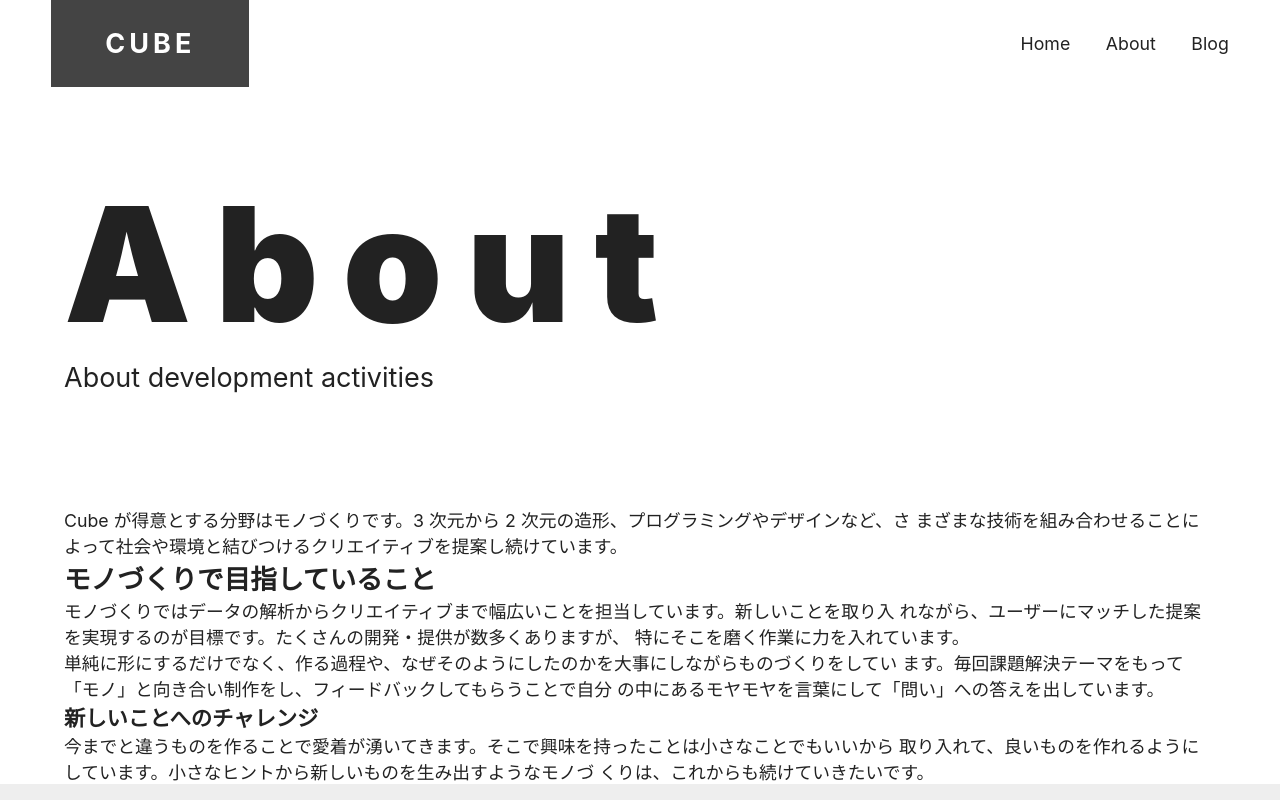
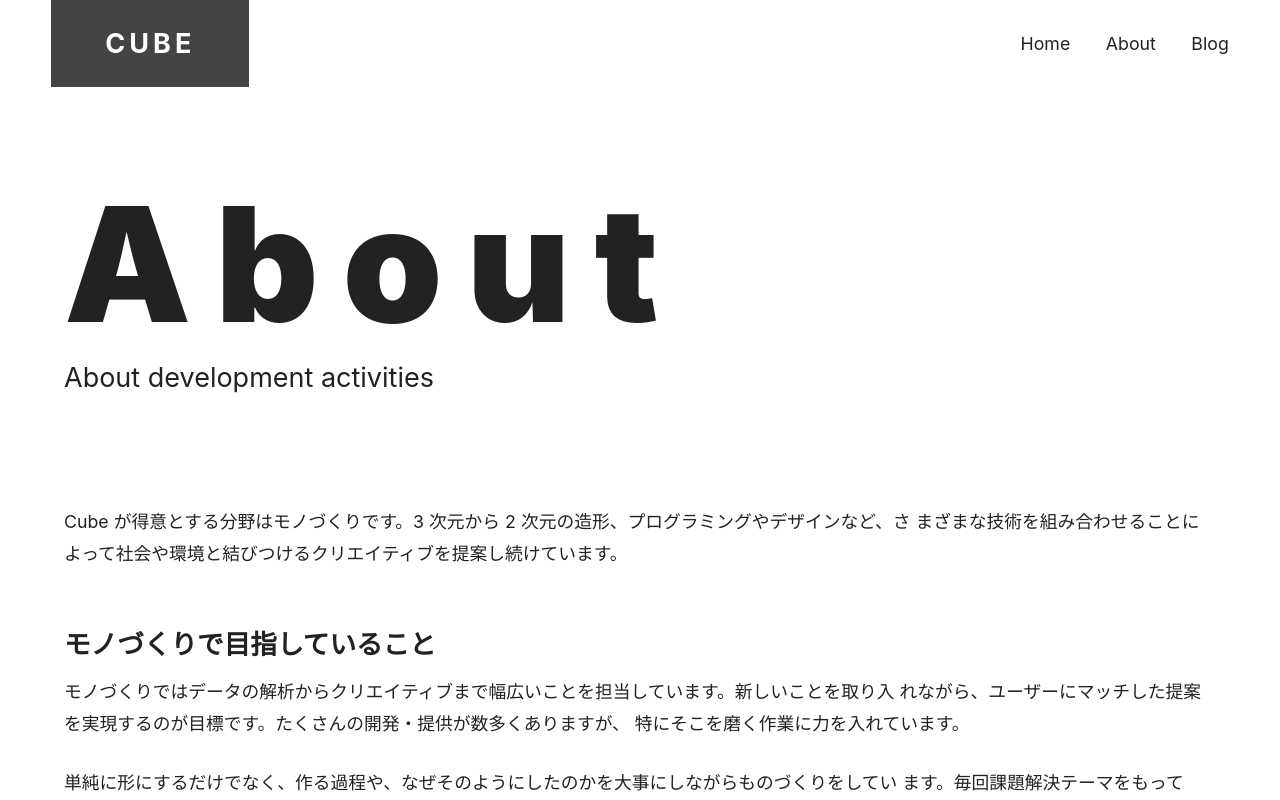
Before and after one commit to akky25/next-react-website-, a Next.js app: page /about in a window 1280 px wide. Shown: the top 800 px of the page. Built offline with nearby package versions, Linux system fonts and the light colour scheme.

Commit message:
PostBodyレイアウトのスタイル追加

```diff
--- /dev/null
+++ b/src/components/post-body.tsx
@@ -0,0 +1,6 @@
+import { ReactNode } from 'react';
+import styles from '@/styles/post-body.module.css';
+
+export default function PostBody({ children }: { children: ReactNode }) {
+  return <div className={styles.stack}>{children}</div>;
+}
--- a/src/pages/about.tsx
+++ b/src/pages/about.tsx
@@ -1,10 +1,12 @@
 import Container from '@/components/container';
 import Hero from '@/components/hero';
+import PostBody from '@/components/post-body';
 
 export default function About() {
   return (
     <Container>
       <Hero title="About" subtitle="About development activities" />
+      <PostBody>
         <p>
           Cube が得意とする分野はモノづくりです。3 次元から 2
           次元の造形、プログラミングやデザインなど、さ
@@ -27,6 +29,7 @@
           取り入れて、良いものを作れるようにしています。小さなヒントから新しいものを生み出すようなモノづ
           くりは、これからも続けていきたいです。
         </p>
+      </PostBody>
     </Container>
   );
 }
--- /dev/null
+++ b/src/styles/post-body.module.css
@@ -0,0 +1,22 @@
+.stack > * + * {
+  margin-top: var(--stack-space, 1.5em);
+}
+
+.stack h2,
+.stack h3 {
+  --stack-space: 2em;
+}
+
+.stack h2 + *,
+.stack h3 + * {
+  --stack-space: 0.8em;
+}
+
+.stack p {
+  line-height: 1.8;
+}
+
+.stack ul {
+  padding: revert;
+  list-style: revert;
+}
```
Lines whose indentation alone changed are shown as unchanged.
